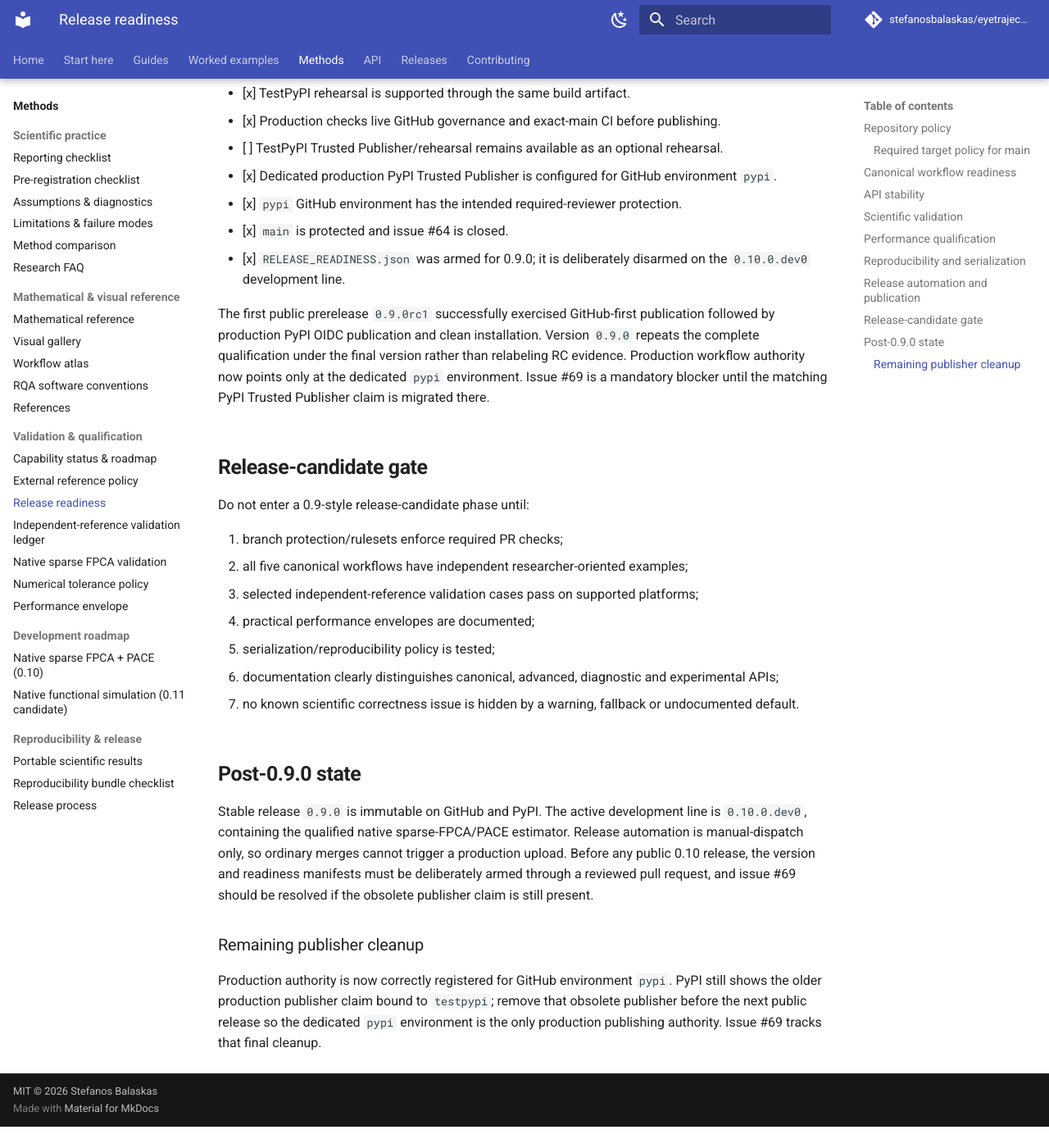
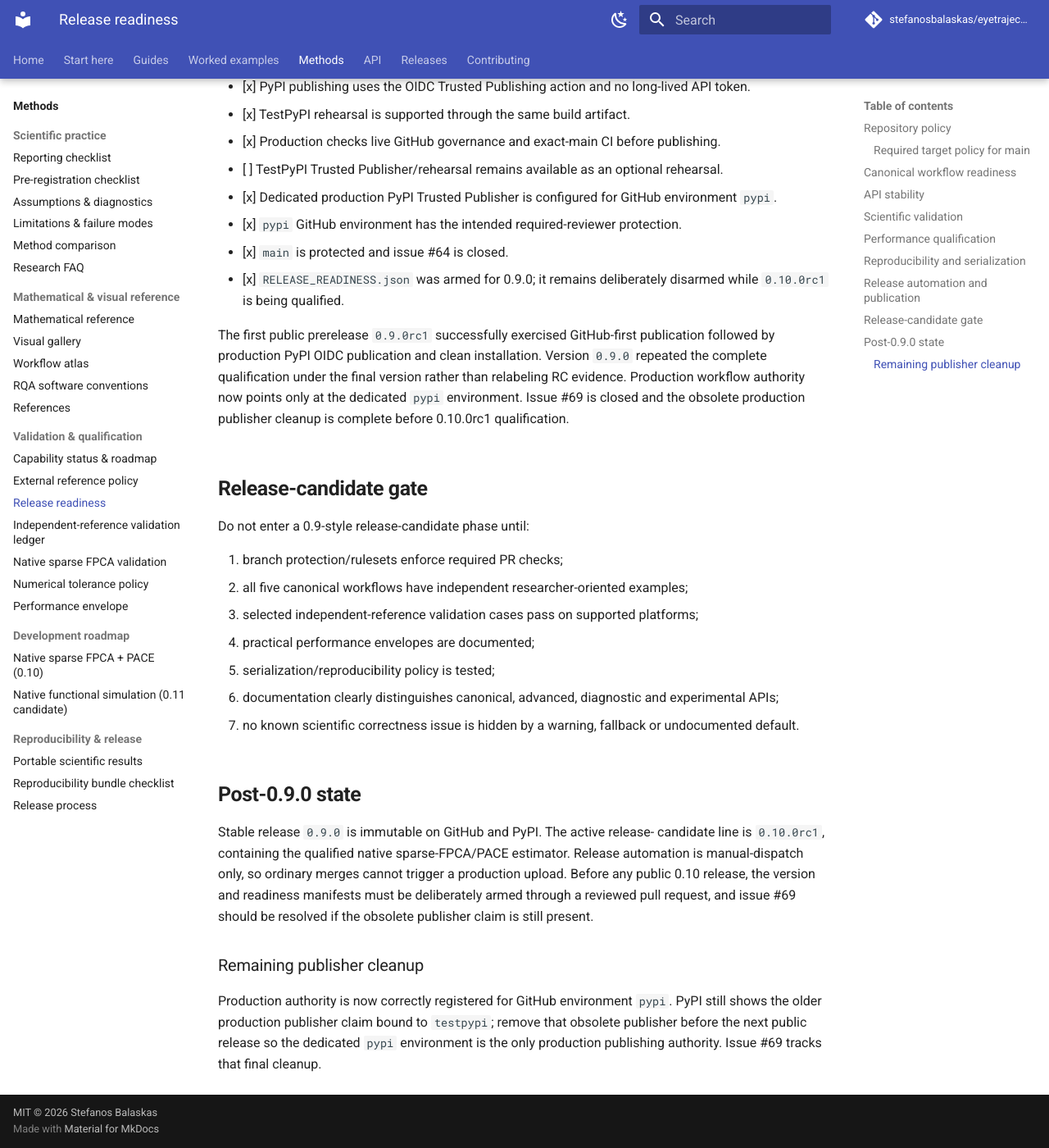
Before and after one commit to stefanosbalaskas/eyetrajectoriespy, an MkDocs documentation site: the page built from docs/release-readiness.md, in a window 1280 px wide and 1400 px high, scrolled down 3951 px. Shown: the whole window at 82% size. Built offline with MkDocs 1.6.1 and Material for MkDocs 9.7.7, drawn with Linux system fonts in a browser that asks for light colours; comment, search, counter and statistics services are not loaded; before the commit the page ends 5325 px from its top, so only the background shows below that; some of the changed text lies outside the part shown.

Commit message:
Update readiness checklist for 0.10.0rc1 qualification

```diff
--- a/docs/release-readiness.md
+++ b/docs/release-readiness.md
@@ -7,14 +7,14 @@
 ## Repository policy
 
 Historical state at the start of 0.55 was an unprotected `main`. The current
-0.9 release state is different:
+0.10 release-candidate qualification state is different:
 
 - default branch: `main`;
 - `main` is protected by the release-quality ruleset;
 - required pull-request/status-check protection is active;
 - issue #64 is closed.
 
-This repository-policy gate is therefore satisfied for 0.9.0.
+This repository-policy gate is therefore satisfied for the 0.10.0rc1 qualification path.
 
 ### Required target policy for `main`
 
@@ -141,14 +141,14 @@
 - [x] Dedicated production PyPI Trusted Publisher is configured for GitHub environment `pypi`.
 - [x] `pypi` GitHub environment has the intended required-reviewer protection.
 - [x] `main` is protected and issue #64 is closed.
-- [x] `RELEASE_READINESS.json` was armed for 0.9.0; it is deliberately disarmed on the `0.10.0.dev0` development line.
+- [x] `RELEASE_READINESS.json` was armed for 0.9.0; it remains deliberately disarmed while `0.10.0rc1` is being qualified.
 
 The first public prerelease `0.9.0rc1` successfully exercised GitHub-first
 publication followed by production PyPI OIDC publication and clean installation.
-Version `0.9.0` repeats the complete qualification under the final version
+Version `0.9.0` repeated the complete qualification under the final version
 rather than relabeling RC evidence. Production workflow authority now points
-only at the dedicated `pypi` environment. Issue #69 is a mandatory blocker until
-the matching PyPI Trusted Publisher claim is migrated there.
+only at the dedicated `pypi` environment. Issue #69 is closed and the obsolete
+production publisher cleanup is complete before 0.10.0rc1 qualification.
 
 ## Release-candidate gate
 
@@ -167,8 +167,8 @@
 
 ## Post-0.9.0 state
 
-Stable release `0.9.0` is immutable on GitHub and PyPI. The active development
-line is `0.10.0.dev0`, containing the qualified native sparse-FPCA/PACE
+Stable release `0.9.0` is immutable on GitHub and PyPI. The active release-
+candidate line is `0.10.0rc1`, containing the qualified native sparse-FPCA/PACE
 estimator. Release automation is manual-dispatch only, so ordinary merges
 cannot trigger a production upload. Before any public 0.10 release, the version
 and readiness manifests must be deliberately armed through a reviewed pull
```
